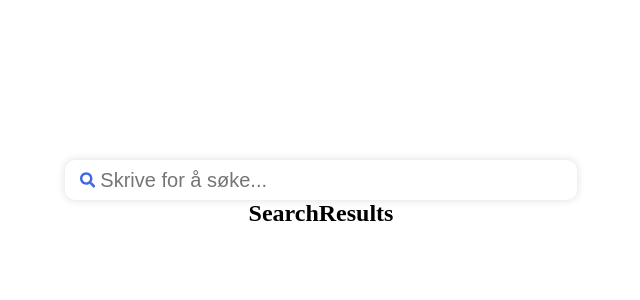
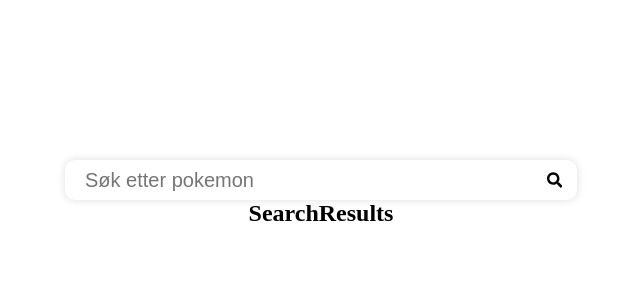
Before and after one commit to Riddy366/UIN_Eksamen_2024, a React (Vite) app in the folder frontend/: page / in a window 1280 px wide. Shown: the top 300 px of the page, without its empty margins (319-959 px from the left). Built offline with nearby package versions, Linux system fonts and the light colour scheme.

Commit message:
Lagt inn riktig API kall.

```diff
--- a/frontend/src/components/SearchBar.jsx
+++ b/frontend/src/components/SearchBar.jsx
@@ -7,12 +7,15 @@
     const [input, setInput] = useState("");
 
     const fetchData = (value) => {
-        fetch("https://jsonplaceholder.typicode.com/users")
+        fetch("https://pokeapi.co/api/v2/")
         .then((response) => response.json())
         .then(json => {
             console.log(json);
         });
     }
+    //Kilder:
+    // https://www.youtube.com/watch?v=sWVgMcz8Q44
+    // https://www.guvi.in/blog/build-a-search-filter-component-in-react/
 
     const handleChange = (value) => {
         setInput(value);
@@ -21,11 +24,11 @@
 
     return (
     <div className="input-wrapper">
-        <FaSearch id="search-icon" />
-        <input placeholder="Skrive for å søke..."
+        <input placeholder="Søk etter pokemon"
         value={input}
         onChange={(e) => handleChange(e.target.value)}
         />
+        <FaSearch id="search-icon" />
     </div>
     );
 };
--- a/frontend/src/styles/SearchBar.css
+++ b/frontend/src/styles/SearchBar.css
@@ -21,7 +21,3 @@
 input:focus {
     outline: none;
 }
-
-#search-icon {
-    color: royalblue;
-}
```
